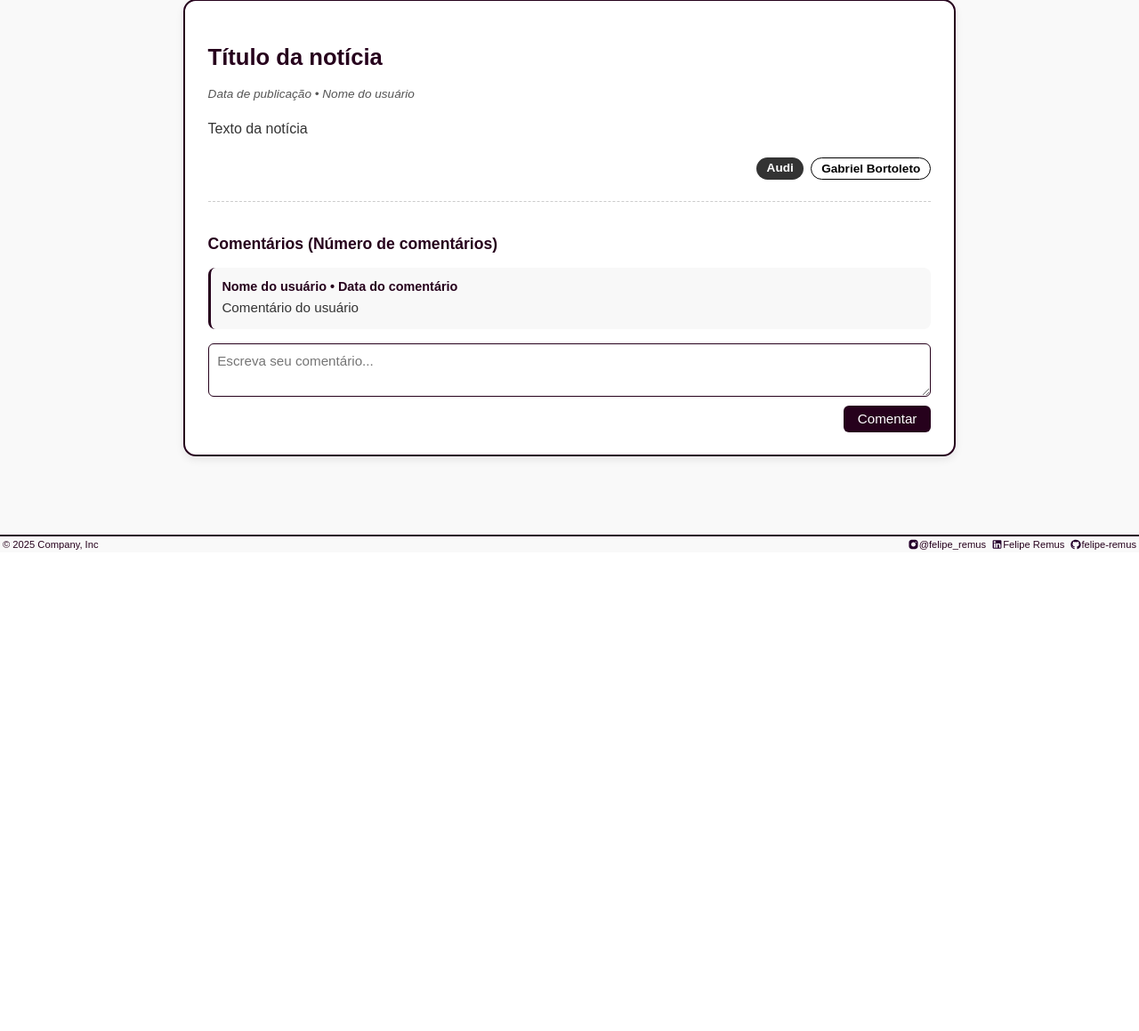
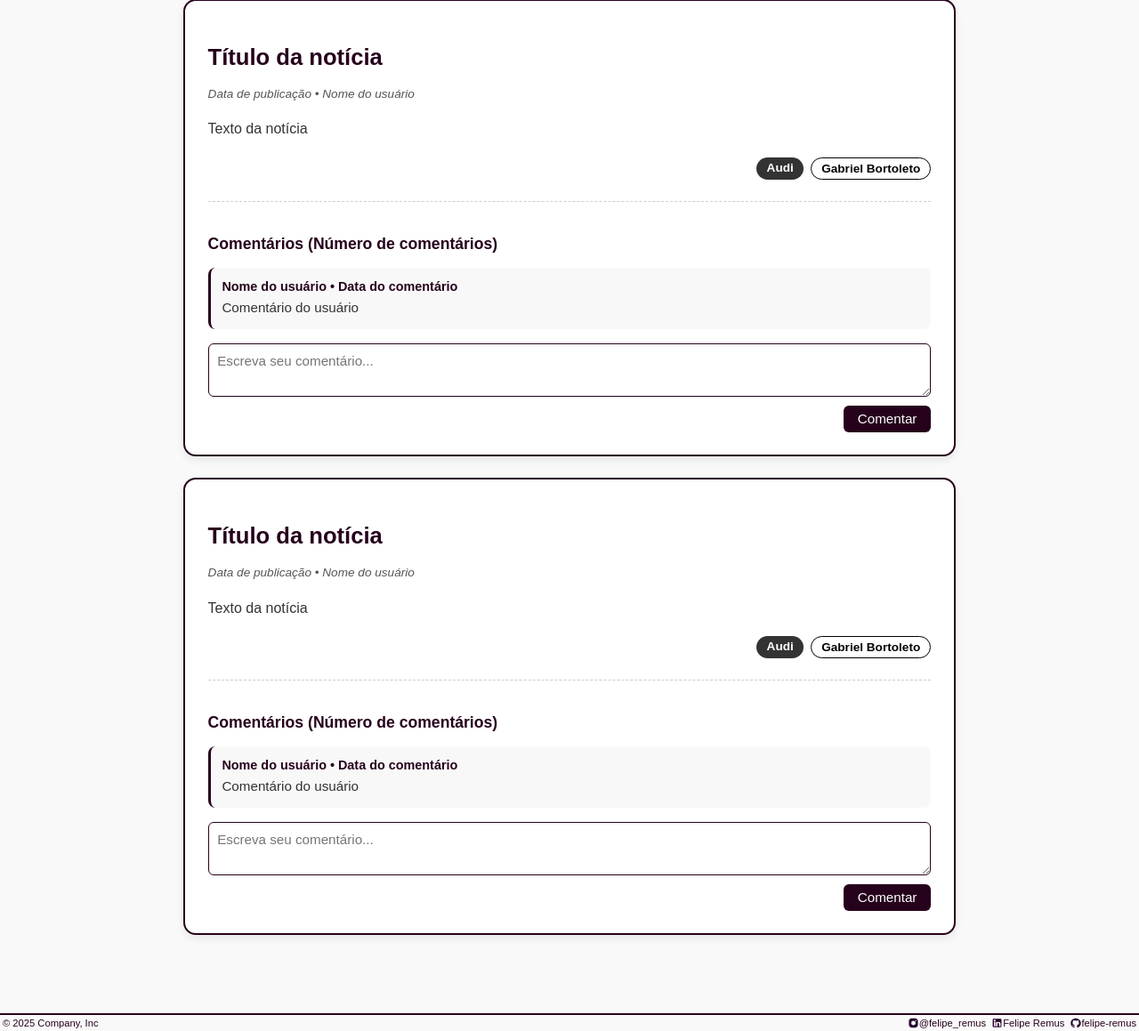
Before and after one commit to felipe-remus/Blog, a PHP site: page /equipes.html in a window 1280 px wide. Shown: the part 432-1591 px from the top of the page at 89% size. Before the commit the page ends 1050 px from the top, so only its background shows below. Run offline with PHP 8.4, Linux system fonts and the light colour scheme.

Commit message:
versão 13

```diff
--- a/equipes.html
+++ b/equipes.html
@@ -4,6 +4,7 @@
     <meta charset="UTF-8">
     <meta name="viewport" content="width=device-width, initial-scale=1.0">
     <title>Blog - Equipes</title>
+
     <link rel="stylesheet" href="CSS/base.css">
     <link rel="stylesheet" href="CSS/colaboradores.css">
     <link rel="stylesheet" href="CSS/filtros.css">
@@ -12,6 +13,7 @@
     <link rel="stylesheet" href="CSS/publicar.css">
     <link rel="stylesheet" href="CSS/responsividade.css">
     <link rel="stylesheet" href="CSS/tags.css">
+
     <script src="/script.js" defer></script>
     <script src="https://cdn.jsdelivr.net/npm/htmx.org@2.0.8/dist/htmx.min.js" integrity="sha384-/TgkGk7p307TH7EXJDuUlgG3Ce1UVolAOFopFekQkkXihi5u/6OCvVKyz1W+idaz" crossorigin="anonymous"></script>
 </head>
--- a/escrever-noticia.html
+++ b/escrever-noticia.html
@@ -4,6 +4,7 @@
     <meta charset="UTF-8">
     <meta name="viewport" content="width=device-width, initial-scale=1.0">
     <title>Blog - Escrever Noticia</title>
+
     <link rel="stylesheet" href="CSS/base.css">
     <link rel="stylesheet" href="CSS/colaboradores.css">
     <link rel="stylesheet" href="CSS/filtros.css">
@@ -12,6 +13,7 @@
     <link rel="stylesheet" href="CSS/publicar.css">
     <link rel="stylesheet" href="CSS/responsividade.css">
     <link rel="stylesheet" href="CSS/tags.css">
+
     <script src="/script.js" defer></script>
     <script src="https://cdn.jsdelivr.net/npm/htmx.org@2.0.8/dist/htmx.min.js" integrity="sha384-/TgkGk7p307TH7EXJDuUlgG3Ce1UVolAOFopFekQkkXihi5u/6OCvVKyz1W+idaz" crossorigin="anonymous"></script>
 </head>
--- a/html/card-noticia.html
+++ b/html/card-noticia.html
@@ -1,6 +1,6 @@
 <!-- Card de notícias -->
 <div class="noticias-container">
-    <article class="card-noticia" data-piloto="lando-norris" data-equipe="mclaren ferrari">
+    <article class="card-noticia" data-piloto="gabriel-bortoleto" data-equipe="audi">
         <h2>Título da notícia</h2>
         <p class="meta">Data de publicação • Nome do usuário</p>
         <p>Texto da notícia</p>
@@ -9,12 +9,53 @@
             <span class="tag piloto">Gabriel Bortoleto</span>
         </div>
 
-        <!-- Comentários -->
-        <div
-            hx-get="/html/comentarios.html"
-            hx-target="#comentarios"
-            hx-trigger="load"
-        ></div>
-        <div id="comentarios"></div>
+        <!-- ✅ Seção de comentários -->
+        <div class="secao-comentarios">
+            <h3>Comentários (<span class="qtd-comentarios">Número de comentários</span>)</h3>
+
+            <!-- Lista de comentários existentes -->
+            <div class="lista-comentarios">
+                <div class="comentario">
+                    <div class="comentario-autor">Nome do usuário • Data do comentário</div>
+                    <div class="comentario-texto">Comentário do usuário</div>
+                </div>
+            </div>
+
+            <!-- Formulário para novo comentário -->
+            <div class="formulario-comentario">
+                <textarea placeholder="Escreva seu comentário..."></textarea>
+                <button type="button" class="botao-comentar">Comentar</button>
+            </div>
+        </div>
     </article>
 </div>
+
+<div class="noticias-container">
+    <article class="card-noticia" data-piloto="gabriel-bortoleto" data-equipe="audi">
+        <h2>Título da notícia</h2>
+        <p class="meta">Data de publicação • Nome do usuário</p>
+        <p>Texto da notícia</p>
+        <div class="card-tags">
+            <span class="tag equipe-audi">Audi</span>
+            <span class="tag piloto">Gabriel Bortoleto</span>
+        </div>
+
+        <div class="secao-comentarios">
+            <h3>Comentários (<span class="qtd-comentarios">Número de comentários</span>)</h3>
+
+            <!-- Lista de comentários existentes -->
+            <div class="lista-comentarios">
+                <div class="comentario">
+                    <div class="comentario-autor">Nome do usuário • Data do comentário</div>
+                    <div class="comentario-texto">Comentário do usuário</div>
+                </div>
+            </div>
+
+            <!-- Formulário para novo comentário -->
+            <div class="formulario-comentario">
+                <textarea placeholder="Escreva seu comentário..."></textarea>
+                <button type="button" class="botao-comentar">Comentar</button>
+            </div>
+        </div>
+    </article>
+</div>
--- a/html/comentarios.html
+++ /dev/null
@@ -1,18 +0,0 @@
-<!-- ✅ Seção de comentários -->
-<div class="secao-comentarios">
-    <h3>Comentários (<span class="qtd-comentarios">Número de comentários</span>)</h3>
-
-    <!-- Lista de comentários existentes -->
-    <div class="lista-comentarios">
-        <div class="comentario">
-            <div class="comentario-autor">Nome do usuário • Data do comentário</div>
-            <div class="comentario-texto">Comentário do usuário</div>
-        </div>
-    </div>
-
-    <!-- Formulário para novo comentário -->
-    <div class="formulario-comentario">
-        <textarea placeholder="Escreva seu comentário..."></textarea>
-        <button type="button" class="botao-comentar">Comentar</button>
-    </div>
-</div>
--- a/login.html
+++ b/login.html
@@ -4,6 +4,7 @@
     <meta charset="UTF-8">
     <meta name="viewport" content="width=device-width, initial-scale=1.0">
     <title>Blog - Login</title>
+
     <link rel="stylesheet" href="CSS/base.css">
     <link rel="stylesheet" href="CSS/colaboradores.css">
     <link rel="stylesheet" href="CSS/filtros.css">
@@ -12,6 +13,7 @@
     <link rel="stylesheet" href="CSS/publicar.css">
     <link rel="stylesheet" href="CSS/responsividade.css">
     <link rel="stylesheet" href="CSS/tags.css">
+
     <script src="/script.js" defer></script>
     <script src="https://cdn.jsdelivr.net/npm/htmx.org@2.0.8/dist/htmx.min.js" integrity="sha384-/TgkGk7p307TH7EXJDuUlgG3Ce1UVolAOFopFekQkkXihi5u/6OCvVKyz1W+idaz" crossorigin="anonymous"></script>
 </head>
--- a/pagina-principal.html
+++ b/pagina-principal.html
@@ -4,6 +4,7 @@
     <meta charset="UTF-8">
     <meta name="viewport" content="width=device-width, initial-scale=1.0">
     <title>Blog - Formula 1</title>
+
     <link rel="stylesheet" href="CSS/base.css">
     <link rel="stylesheet" href="CSS/colaboradores.css">
     <link rel="stylesheet" href="CSS/filtros.css">
@@ -12,6 +13,7 @@
     <link rel="stylesheet" href="CSS/publicar.css">
     <link rel="stylesheet" href="CSS/responsividade.css">
     <link rel="stylesheet" href="CSS/tags.css">
+
     <script src="/script.js" defer></script>
     <script src="https://cdn.jsdelivr.net/npm/htmx.org@2.0.8/dist/htmx.min.js" integrity="sha384-/TgkGk7p307TH7EXJDuUlgG3Ce1UVolAOFopFekQkkXihi5u/6OCvVKyz1W+idaz" crossorigin="anonymous"></script>
 </head>
--- a/pilotos.html
+++ b/pilotos.html
@@ -4,6 +4,7 @@
     <meta charset="UTF-8">
     <meta name="viewport" content="width=device-width, initial-scale=1.0">
     <title>Blog - Pilotos</title>
+
     <link rel="stylesheet" href="CSS/base.css">
     <link rel="stylesheet" href="CSS/colaboradores.css">
     <link rel="stylesheet" href="CSS/filtros.css">
@@ -12,6 +13,7 @@
     <link rel="stylesheet" href="CSS/publicar.css">
     <link rel="stylesheet" href="CSS/responsividade.css">
     <link rel="stylesheet" href="CSS/tags.css">
+
     <script src="/script.js" defer></script>
     <script src="https://cdn.jsdelivr.net/npm/htmx.org@2.0.8/dist/htmx.min.js" integrity="sha384-/TgkGk7p307TH7EXJDuUlgG3Ce1UVolAOFopFekQkkXihi5u/6OCvVKyz1W+idaz" crossorigin="anonymous"></script>
 </head>
--- a/script.js
+++ b/script.js
@@ -39,10 +39,6 @@ document.addEventListener('click', (e) => {
     container.querySelectorAll('.formulario').forEach(f => f.classList.remove('ativo'));
     container.querySelector(`#form-${alvo}`)?.classList.add('ativo');
 });
-
-function inicializarAbas() {
-    // Nada a fazer aqui — evento delegado globalmente
-}
 
 // ========================================
 // FILTROS (BUSCA + EQUIPE + PILOTO)
```
Also changed, not shown: CSS/publicar.css (+11 -22 lines), dados.json (added, +36 -0 lines).
